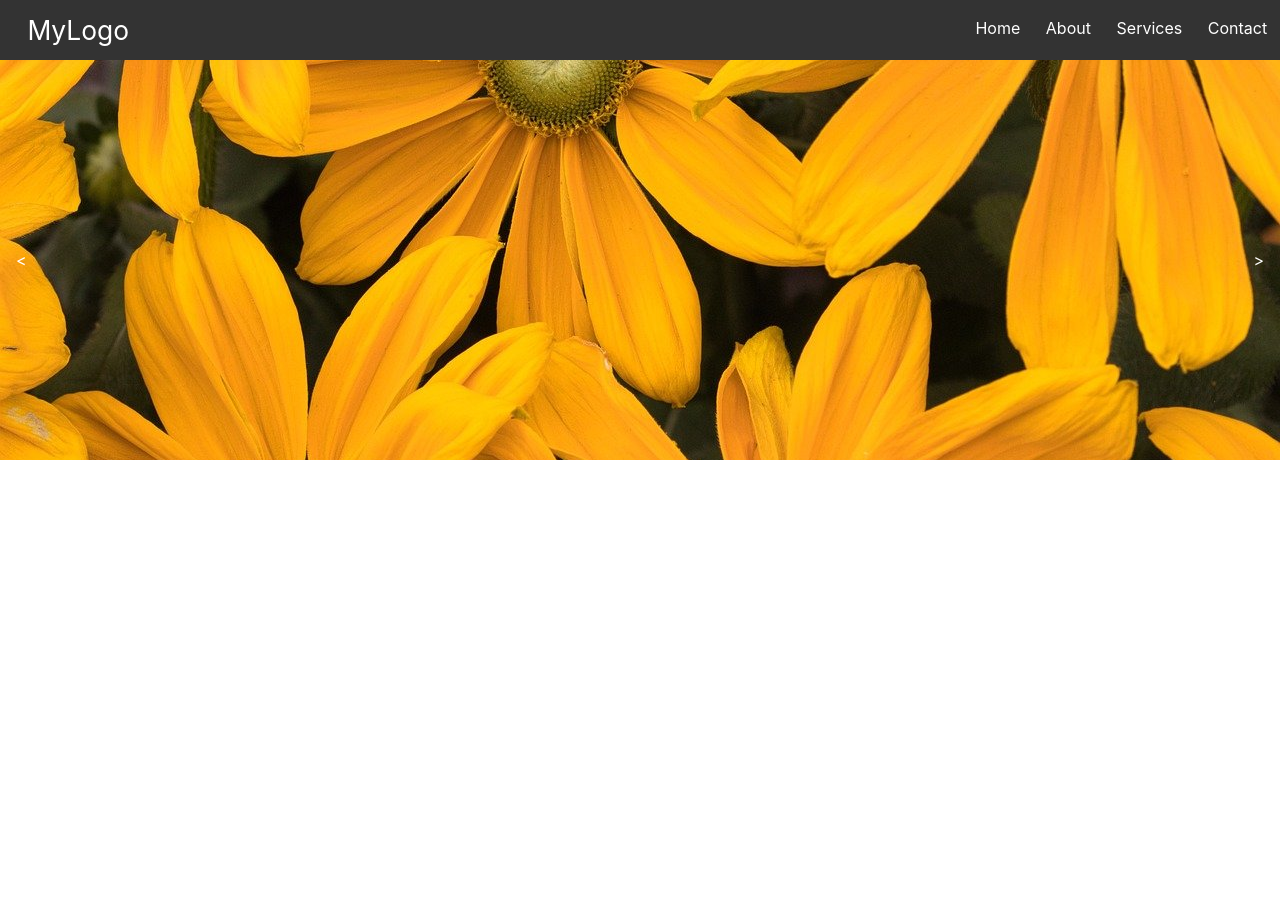
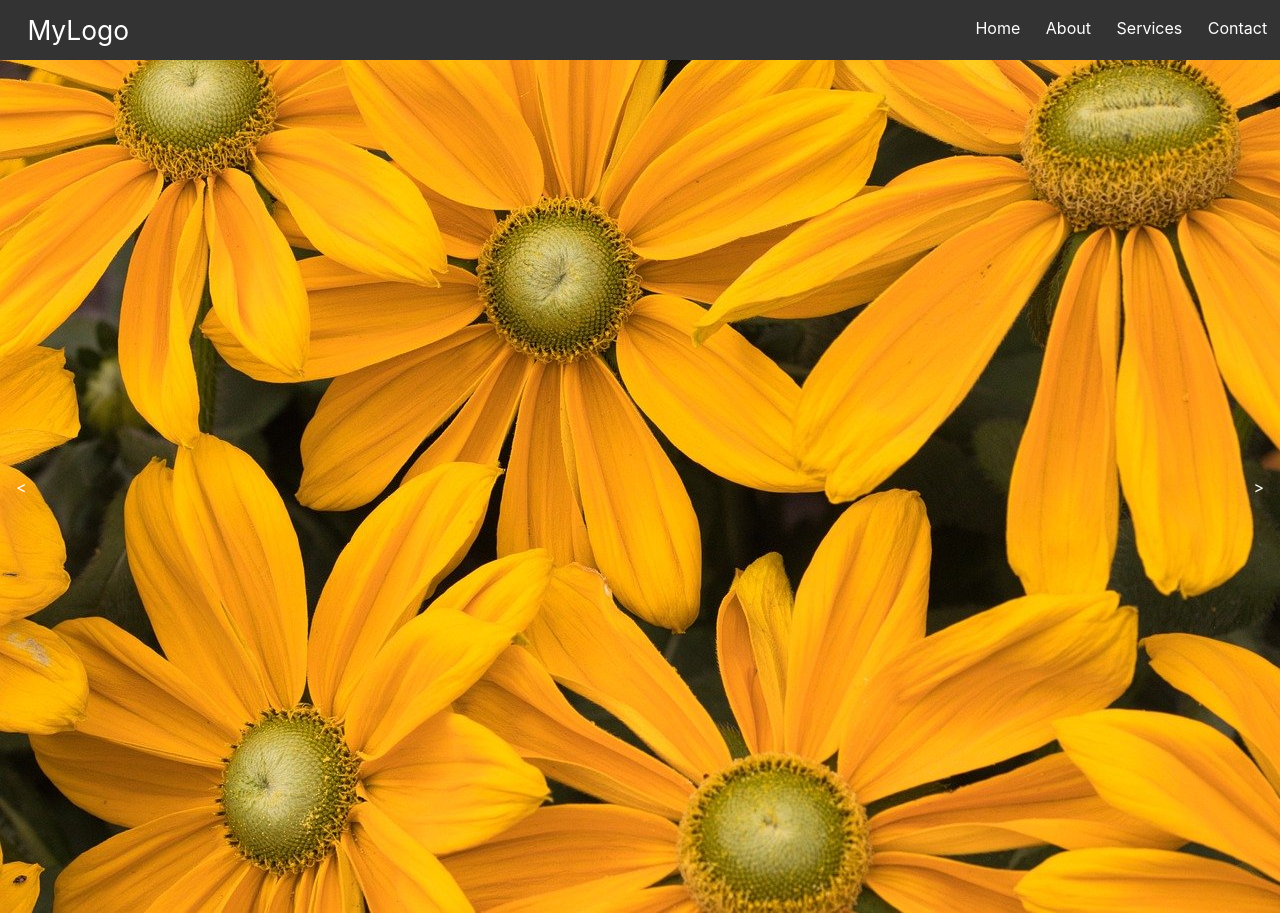
Before and after one commit to anyi-sunny/FinanceProject, a React (Create React App) app in the folder finance-project/: page / in a window 1280 px wide. Before the commit the page ends 800 px from the top, so only its background shows below. Built offline with nearby package versions, Linux system fonts and the light colour scheme.

Commit message:
Update Carousel.js

```diff
--- a/finance-project/src/Components/Carousel.js
+++ b/finance-project/src/Components/Carousel.js
@@ -20,8 +20,21 @@ function Carousel({ images }) {
     }
 
     return (
-        <div style={{ width: "100%", height: "400px", position: "relative" }}>
-            <img src={images[imageIndex].image} className="img-slider-img" alt={images[imageIndex].title}/>
+        <div style={{ position: "relative" }}>
+            <div style={{
+                display: "flex",
+                overflow: "hidden",
+            }}>
+                {images.map((url, index) => (
+                <img
+                    key={index}
+                    src={url.image}
+                    className="img-slider-img"
+                    style={{ translate: `${-100 * imageIndex}%` }}
+                />
+                ))}
+            </div>
+
             <button onClick={showPrevImage} className="img-slider-btn" style={{ left: 0 }}>
                 &lt;
             </button>
```
